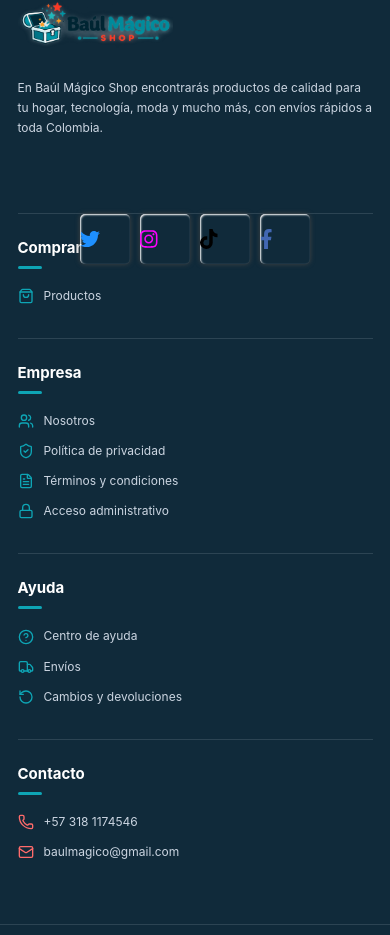
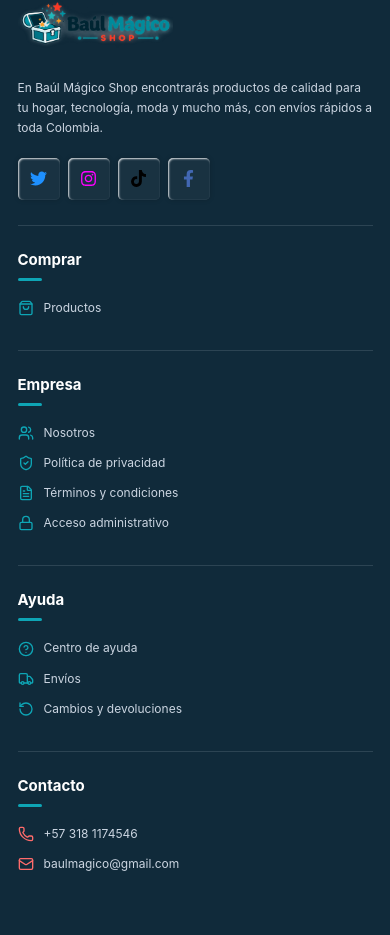
Before and after one commit to CJ-Development/VentasYa, a React (Vite) app in the folder frontend/: page / in a window 390 px wide. Shown: the part 1953-2888 px from the top of the page. Built offline with nearby package versions, Linux system fonts and the light colour scheme; no server answers.

Commit message:
Ajustes de estilos en redes

```diff
--- a/frontend/src/components/layout/Footer/Footer.css
+++ b/frontend/src/components/layout/Footer/Footer.css
@@ -144,51 +144,15 @@
 
 
 /* ============================================================
-   REDES SOCIALES
+   REDES SOCIALES (Uiverse)
    ============================================================ */
 
-.footer-socials {
-    display: flex;
-    align-items: center;
-
-    gap: 9px;
-
-    margin-top: 21px;
-}
-
-.footer-social {
-    width: 34px;
-    height: 34px;
+.footer-socials-uiverse {
+    margin-top: 24px;
 
     display: flex;
     align-items: center;
-    justify-content: center;
-
-    border: 1px solid #0EA5B5;
-
-    border-radius: 50%;
-
-    color: #0EA5B5;
-
-    text-decoration: none;
-
-    transition:
-        background-color 0.2s ease,
-        color 0.2s ease,
-        transform 0.2s ease;
-}
-
-.footer-social svg {
-    width: 17px;
-    height: 17px;
-}
-
-.footer-social:hover {
-    background: #0EA5B5;
-
-    color: #102A3A;
-
-    transform: translateY(-2px);
+    justify-content: flex-start;
 }
 
 
@@ -480,13 +444,8 @@
         font-size: 12px;
     }
 
-    .footer-socials {
-        margin-top: 18px;
-    }
-
-    .footer-social {
-        width: 32px;
-        height: 32px;
+    .footer-socials-uiverse {
+        margin-top: 20px;
     }
 
     .footer-column {
--- a/frontend/src/components/layout/Footer/Footer.jsx
+++ b/frontend/src/components/layout/Footer/Footer.jsx
@@ -103,7 +103,9 @@ function Footer() {
                         REDES SOCIALES
                     ================================================= */}
 
-                    <SocialButtons />
+                    <div className="footer-socials-uiverse">
+                        <SocialButtons />
+                    </div>
 
                 </div>
 
--- a/frontend/src/components/layout/Footer/SocialButtons.css
+++ b/frontend/src/components/layout/Footer/SocialButtons.css
@@ -1,64 +1,164 @@
-/* From Uiverse.io by javierBarroso */
+.social-buttons-parent {
+    width: max-content;
+    height: auto;
 
-.social-buttons-parent {
-  width: 100%;
-  height: 100%;
     display: flex;
-  justify-content: center;
+    justify-content: flex-start;
     align-items: center;
+
     gap: 10px;
+
+    perspective: 500px;
 }
 
 .social-buttons-child {
     width: 50px;
     height: 50px;
+
     display: flex;
     justify-content: center;
     align-items: center;
+
+    position: relative;
+
+    flex-shrink: 0;
+
     transform-style: preserve-3d;
-  transition: all 0.3s cubic-bezier(0.68, 0.85, 0.265, 1.85);
+
     border-radius: 5px;
+
     box-shadow:
-    inset 1px 1px 2px #fff,
-    0 0 5px #444;
+        inset 1px 1px 2px rgba(255, 255, 255, 0.85),
+        0 0 5px rgba(0, 0, 0, 0.18);
+
+    background: rgba(255, 255, 255, 0.04);
+
+    transition:
+        transform 0.3s cubic-bezier(0.68, 0.85, 0.265, 1.85),
+        box-shadow 0.3s ease,
+        background-color 0.3s ease;
 }
 
 .social-buttons-child:hover {
-  background-color: white;
-  background-position:
-    -100px 100px,
-    -100px 100px;
-  transform: perspective(180px) rotateX(60deg) translateY(2px);
+    background-color: #ffffff;
+
+    transform:
+        perspective(180px)
+        rotateX(60deg)
+        translateY(2px);
 }
 
 .social-buttons-child-1:hover {
-  box-shadow: 0px 10px 10px #1e90ff;
+    box-shadow:
+        0 10px 10px rgba(30, 144, 255, 0.75);
 }
 
 .social-buttons-child-2:hover {
-  box-shadow: 0px 10px 10px #ff00ff;
+    box-shadow:
+        0 10px 10px rgba(255, 0, 255, 0.75);
 }
 
 .social-buttons-child-3:hover {
-  box-shadow: 0px 10px 10px #000;
+    box-shadow:
+        0 10px 10px rgba(0, 0, 0, 0.75);
 }
 
 .social-buttons-child-4:hover {
-  box-shadow: 0px 10px 10px #4267b2;
+    box-shadow:
+        0 10px 10px rgba(66, 103, 178, 0.75);
 }
 
 .social-buttons-button {
-  cursor: pointer;
     width: 100%;
     height: 100%;
+
+    display: flex;
+    justify-content: center;
+    align-items: center;
+
+    padding: 0;
+
     border: none;
-  background-color: transparent;
+
+    background: transparent;
+
+    cursor: pointer;
+
+    color: #0EA5B5;
+
     font-size: 20px;
-  transition-duration: 0.5s;
-  transition-timing-function: cubic-bezier(0.68, -0.85, 0.265, 1.55);
+
+    transition:
+        transform 0.5s cubic-bezier(0.68, -0.85, 0.265, 1.55),
+        color 0.2s ease;
+}
+
+.social-buttons-button svg {
+    width: 20px;
+    height: 20px;
+
+    display: block;
+
+    fill: currentColor;
+}
+
+.social-buttons-child-1 .social-buttons-button {
+    color: #1e90ff;
+}
+
+.social-buttons-child-2 .social-buttons-button {
+    color: #ff00ff;
+}
+
+.social-buttons-child-3 .social-buttons-button {
+    color: #000000;
+}
+
+.social-buttons-child-4 .social-buttons-button {
+    color: #4267b2;
 }
 
 .social-buttons-child:hover > .social-buttons-button {
-  transform: translate3d(0px, 20px, 30px) perspective(80px) rotateX(-60deg)
-    translateY(2px) translateZ(10px);
+    transform:
+        translate3d(0, 20px, 30px)
+        perspective(80px)
+        rotateX(-60deg)
+        translateY(2px)
+        translateZ(10px);
 }
+
+/* =========================
+   TABLET
+   ========================= */
+
+@media (max-width: 850px) {
+    .social-buttons-child {
+        width: 46px;
+        height: 46px;
+    }
+
+    .social-buttons-button svg {
+        width: 18px;
+        height: 18px;
+    }
+}
+
+/* =========================
+   CELULAR
+   ========================= */
+
+@media (max-width: 600px) {
+    .social-buttons-parent {
+        gap: 8px;
+    }
+
+    .social-buttons-child {
+        width: 42px;
+        height: 42px;
+    }
+
+    .social-buttons-button svg {
+        width: 17px;
+        height: 17px;
+    }
+}
--- a/frontend/src/components/layout/Footer/SocialButtons.jsx
+++ b/frontend/src/components/layout/Footer/SocialButtons.jsx
@@ -1,42 +1,42 @@
 import "./SocialButtons.css";
 
-// Configuración de URLs de redes sociales
-// Agregar las URLs reales cuando estén disponibles
-const socialLinks = {
-  twitter: "",
-  instagram: "",
-  tiktok: "",
-  facebook: ""
-};
-
 function SocialButtons() {
+  const socialLinks = {
+    twitter: "",
+    instagram: "",
+    tiktok: "",
+    facebook: "",
+  };
 
   const handleSocialClick = (platform) => {
     const url = socialLinks[platform];
-    if (url) {
-      window.open(url, "_blank", "noopener,noreferrer");
-    }
+
+    // Por ahora no hacer nada si todavía no existe el enlace real.
+    if (!url) return;
+
+    window.open(url, "_blank", "noopener,noreferrer");
   };
 
   return (
-    <div className="social-buttons-parent">
+    <div className="social-buttons-parent" aria-label="Redes sociales">
       {/* Twitter / X */}
       <div className="social-buttons-child social-buttons-child-1">
         <button
-          className="social-buttons-button social-buttons-btn-1"
+          type="button"
+          className="social-buttons-button"
           onClick={() => handleSocialClick("twitter")}
           aria-label="Twitter"
           title="Twitter"
         >
           <svg
             xmlns="http://www.w3.org/2000/svg"
-            height="1em"
             viewBox="0 0 512 512"
-            fill="#1e90ff"
+            aria-hidden="true"
           >
             <path
+              fill="currentColor"
               d="M459.37 151.716c.325 4.548.325 9.097.325 13.645 0 138.72-105.583 298.558-298.558 298.558-59.452 0-114.68-17.219-161.137-47.106 8.447.974 16.568 1.299 25.34 1.299 49.055 0 94.213-16.568 130.274-44.832-46.132-.975-84.792-31.188-98.112-72.772 6.498.974 12.995 1.624 19.818 1.624 9.421 0 18.843-1.3 27.614-3.573-48.081-9.747-84.143-51.98-84.143-102.985v-1.299c13.969 7.797 30.214 12.67 47.431 13.319-28.264-18.843-46.781-51.005-46.781-87.391 0-19.492 5.197-37.36 14.294-52.954 51.655 63.675 129.3 105.258 216.365 109.807-1.624-7.797-2.599-15.918-2.599-24.04 0-57.828 46.782-104.934 104.934-104.934 30.213 0 57.502 12.67 76.67 33.137 23.715-4.548 46.456-13.32 66.599-25.34-7.798 24.366-24.366 44.833-46.132 57.827 21.117-2.273 41.584-8.122 60.426-16.243-14.292 20.791-32.161 39.308-52.628 54.253z"
-            ></path>
+            />
           </svg>
         </button>
       </div>
@@ -44,20 +44,21 @@ function SocialButtons() {
       {/* Instagram */}
       <div className="social-buttons-child social-buttons-child-2">
         <button
-          className="social-buttons-button social-buttons-btn-2"
+          type="button"
+          className="social-buttons-button"
           onClick={() => handleSocialClick("instagram")}
           aria-label="Instagram"
           title="Instagram"
         >
           <svg
             xmlns="http://www.w3.org/2000/svg"
-            height="1em"
             viewBox="0 0 448 512"
-            fill="#ff00ff"
+            aria-hidden="true"
           >
             <path
+              fill="currentColor"
               d="M224.1 141c-63.6 0-114.9 51.3-114.9 114.9s51.3 114.9 114.9 114.9S339 319.5 339 255.9 287.7 141 224.1 141zm0 189.6c-41.1 0-74.7-33.5-74.7-74.7s33.5-74.7 74.7-74.7 74.7 33.5 74.7 74.7-33.6 74.7-74.7 74.7zm146.4-194.3c0 14.9-12 26.8-26.8 26.8-14.9 0-26.8-12-26.8-26.8s12-26.8 26.8-26.8 26.8 12 26.8 26.8zm76.1 27.2c-1.7-35.9-9.9-67.7-36.2-93.9-26.2-26.2-58-34.4-93.9-36.2-37-2.1-147.9-2.1-184.9 0-35.8 1.7-67.6 9.9-93.9 36.1s-34.4 58-36.2 93.9c-2.1 37-2.1 147.9 0 184.9 1.7 35.9 9.9 67.7 36.2 93.9s58 34.4 93.9 36.2c37 2.1 147.9 2.1 184.9 0 35.9-1.7 67.7-9.9 93.9-36.2 26.2-26.2 34.4-58 36.2-93.9 2.1-37 2.1-147.8 0-184.8zM398.8 388c-7.8 19.6-22.9 34.7-42.6 42.6-29.5 11.7-99.5 9-132.1 9s-102.7 2.6-132.1-9c-19.6-7.8-34.7-22.9-42.6-42.6-11.7-29.5-9-99.5-9-132.1s-2.6-102.7 9-132.1c7.8-19.6 22.9-34.7 42.6-42.6 29.5-11.7 99.5-9 132.1-9s102.7-2.6 132.1 9c19.6 7.8 34.7 22.9 42.6 42.6 11.7 29.5 9 99.5 9 132.1s2.7 102.7-9 132.1z"
-            ></path>
+            />
           </svg>
         </button>
       </div>
@@ -65,20 +66,21 @@ function SocialButtons() {
       {/* TikTok */}
       <div className="social-buttons-child social-buttons-child-3">
         <button
-          className="social-buttons-button social-buttons-btn-3"
+          type="button"
+          className="social-buttons-button"
           onClick={() => handleSocialClick("tiktok")}
           aria-label="TikTok"
           title="TikTok"
         >
           <svg
             xmlns="http://www.w3.org/2000/svg"
-            height="1em"
             viewBox="0 0 448 512"
-            fill="#000"
+            aria-hidden="true"
           >
             <path
-              d="M448,209.91a210.06,210.06,0,0,1-122.77-39.25V349.38A162.55,162.55,0,1,1,185,188.31V278.2a74.62,74.62,0,1,0,52.23,71.18V0l88,0a121.18,121.18,0,0,0,1.86,22.17h0A122.18,122.18,0,0,0,381,102.39a121.43,121.43,0,0,0,67,20.14Z"
-            ></path>
+              fill="currentColor"
+              d="M448 209.91a210.06 210.06 0 0 1-122.77-39.25v178.72A162.55 162.55 0 1 1 185 188.31v89.89a74.62 74.62 0 1 0 52.23 71.18V0h88a121.18 121.18 0 0 0 1.86 22.17A122.18 122.18 0 0 0 381 102.39a121.43 121.43 0 0 0 67 20.14Z"
+            />
           </svg>
         </button>
       </div>
@@ -86,20 +88,21 @@ function SocialButtons() {
       {/* Facebook */}
       <div className="social-buttons-child social-buttons-child-4">
         <button
-          className="social-buttons-button social-buttons-btn-4"
+          type="button"
+          className="social-buttons-button"
           onClick={() => handleSocialClick("facebook")}
           aria-label="Facebook"
           title="Facebook"
         >
           <svg
             xmlns="http://www.w3.org/2000/svg"
-            height="1em"
             viewBox="0 0 320 512"
-            fill="#4267B2"
+            aria-hidden="true"
           >
             <path
+              fill="currentColor"
               d="M279.14 288l14.22-92.66h-88.91v-60.13c0-25.35 12.42-50.06 52.24-50.06h40.42V6.26S260.43 0 225.36 0c-73.22 0-121.08 44.38-121.08 124.72v70.62H22.89V288h81.39v224h100.17V288z"
-            ></path>
+            />
           </svg>
         </button>
       </div>
```
Lines whose indentation alone changed are shown as unchanged.
